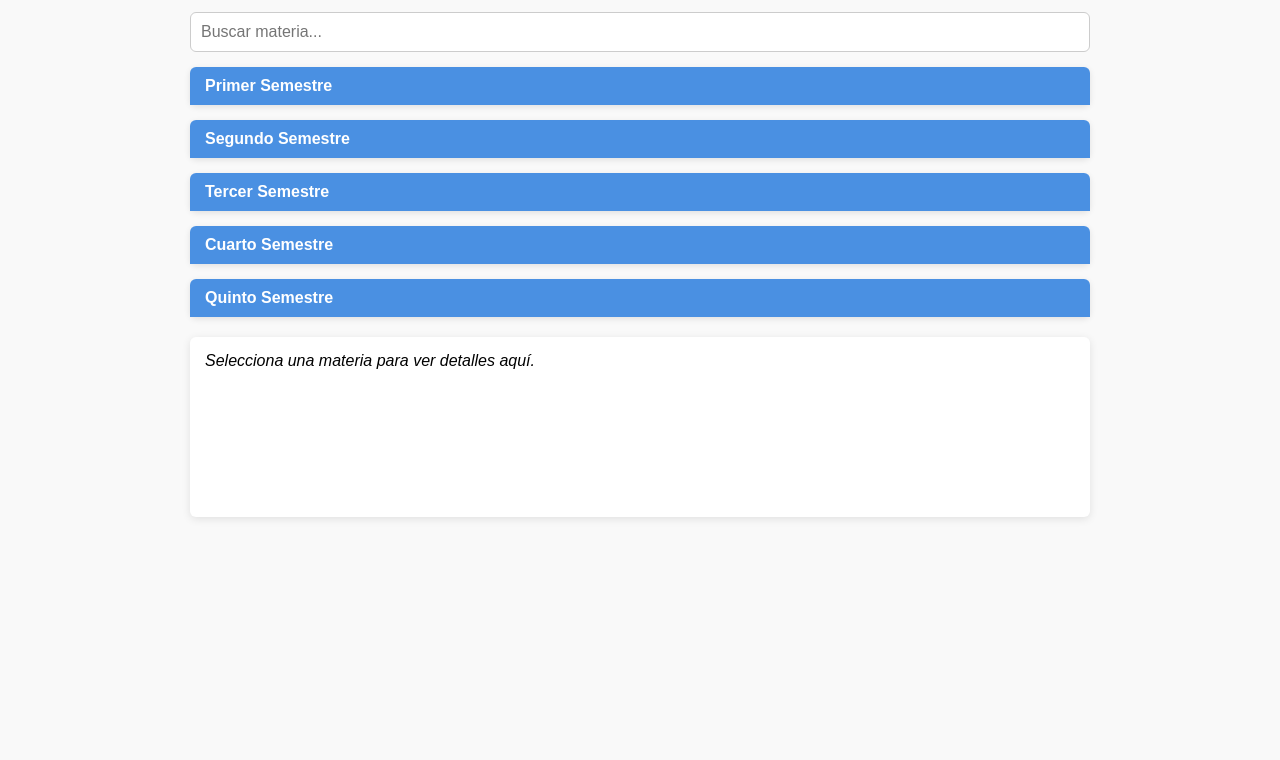
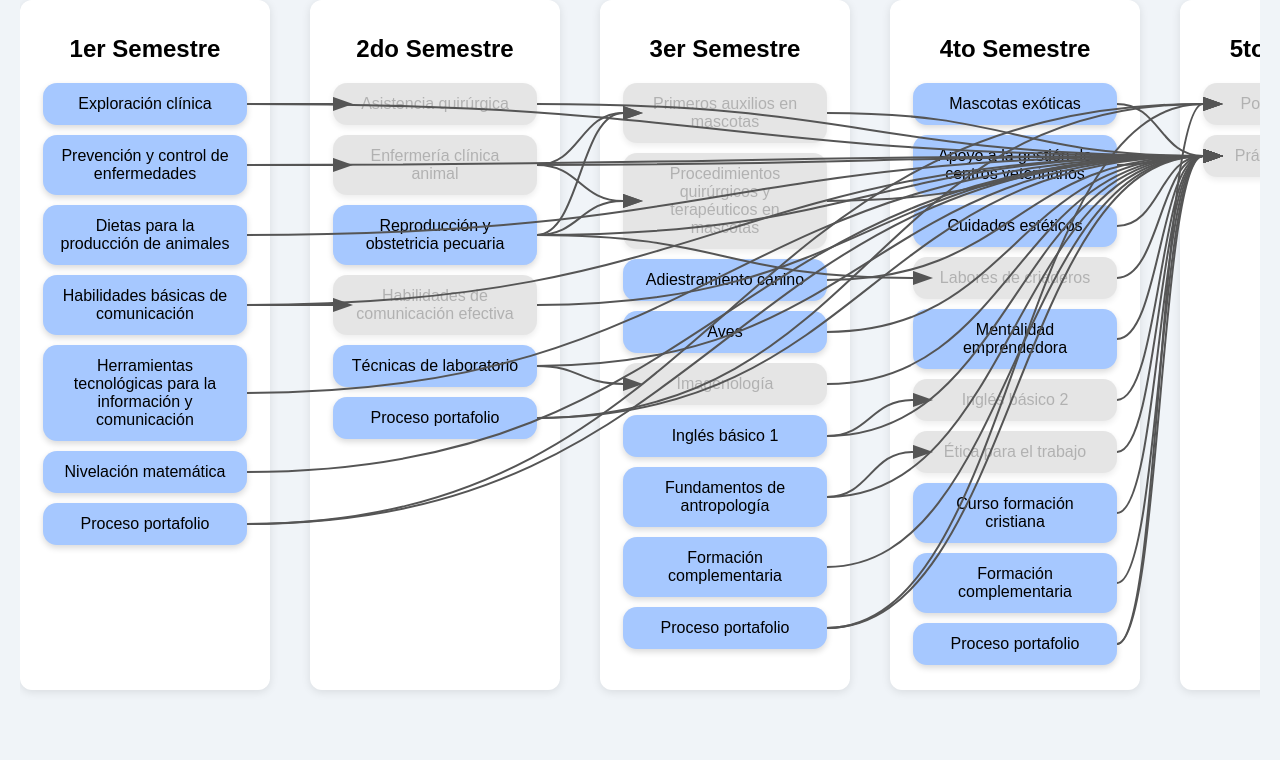
Before and after one commit to FelixTC-C/malla-interactiva-vet, a plain HTML site: page index.html in a window 1280 px wide. Shown: the part 88-848 px from the top of the page. Before the commit the page ends 800 px from the top, so only its background shows below. Drawn offline with Linux system fonts and the light colour scheme.

Commit message:
Update index.html

```diff
--- a/index.html
+++ b/index.html
@@ -2,225 +2,329 @@
 <html lang="es">
 <head>
 <meta charset="UTF-8" />
-  <title>Malla Interactiva Técnico Veterinario</title>
+<title>Malla Curricular Interactiva - Técnico Veterinario</title>
 <style>
-    body { font-family: Arial, sans-serif; max-width: 900px; margin: auto; padding: 20px; background: #f9f9f9; }
-    h1 { text-align: center; }
-    .semestre { margin-bottom: 15px; background: white; border-radius: 6px; box-shadow: 0 2px 6px rgba(0,0,0,0.1); }
-    .semestre-header {
-      padding: 10px 15px;
-      background: #4a90e2;
-      color: white;
-      cursor: pointer;
-      font-weight: bold;
-      user-select: none;
-      border-radius: 6px 6px 0 0;
+  body {
+    font-family: Arial, sans-serif;
+    background: #f0f4f8;
+    margin: 20px;
   }
-    .materias-list {
-      display: none;
-      padding: 10px 20px;
-      max-height: 300px;
-      overflow-y: auto;
+  h1 {
+    text-align: center;
+    margin-bottom: 30px;
+  }
+  #malla {
+    display: flex;
+    gap: 40px;
+    overflow-x: auto;
+    padding-bottom: 50px;
+  }
+  .semestre {
+    min-width: 220px;
+    background: white;
+    padding: 15px;
+    border-radius: 12px;
+    box-shadow: 0 2px 10px rgb(0 0 0 / 0.1);
+    position: relative;
+  }
+  .semestre h2 {
+    text-align: center;
+    margin-bottom: 20px;
   }
   .materia {
-      padding: 8px;
-      border-bottom: 1px solid #ddd;
+    background: #a6c8ff;
+    margin: 10px auto;
+    padding: 12px;
+    border-radius: 14px;
+    text-align: center;
     cursor: pointer;
+    user-select: none;
+    position: relative;
+    transition: background-color 0.3s, opacity 0.3s;
+    box-shadow: 0 3px 6px rgb(0 0 0 / 0.15);
   }
-    .materia:hover {
-      background-color: #e6f0ff;
+  .materia.aprobada {
+    background-color: #4caf50;
+    color: white;
   }
-    .materia.active {
-      background-color: #c2dafd;
-      font-weight: bold;
+  .materia.bloqueada {
+    background-color: #ccc;
+    color: #666;
+    cursor: not-allowed;
+    opacity: 0.5;
   }
-    #detalle {
-      margin-top: 20px;
-      background: white;
-      padding: 15px;
-      border-radius: 6px;
-      box-shadow: 0 2px 8px rgba(0,0,0,0.1);
-      min-height: 150px;
+  /* Ajusta tamaño para que todos iguales */
+  .materia {
+    width: 180px;
   }
-    #search {
-      width: 100%;
-      padding: 10px;
-      margin-bottom: 15px;
-      border-radius: 6px;
-      border: 1px solid #ccc;
-      font-size: 16px;
-      box-sizing: border-box;
+
+  svg {
+    position: absolute;
+    top: 0; left: 0;
+    pointer-events: none;
+    overflow: visible;
+    z-index: 0;
   }
 </style>
 </head>
 <body>
 
-  <h1>Malla Curricular - Técnico Veterinario</h1>
+<h1>Malla Curricular Técnico Veterinario</h1>
 
-  <input type="text" id="search" placeholder="Buscar materia..." />
-
+<div id="malla-container" style="position:relative;">
   <div id="malla"></div>
-
-  <div id="detalle">
-    <em>Selecciona una materia para ver detalles aquí.</em>
+  <svg id="svg-arrows"></svg>
 </div>
 
 <script>
+  // Datos actualizados con prerrequisitos (array para mejor manejo)
   const mallaData = [
     {
-        semestre: "Primer Semestre",
+      semestre: "1er Semestre",
       materias: [
-          { nombre: "Exploración clínica", prerrequisitos: "", descripcion: "Asignatura básica sin prerrequisitos.", certificados: [] },
-          { nombre: "Prevención y control de enfermedades", prerrequisitos: "", descripcion: "Prevención y control sanitario en animales.", certificados: [] },
-          { nombre: "Dietas para la producción de animales", prerrequisitos: "", descripcion: "Nutrición y dietas para animales de producción.", certificados: [] },
-          { nombre: "Habilidades básicas de comunicación", prerrequisitos: "", descripcion: "Comunicación efectiva en el entorno veterinario.", certificados: [] },
-          { nombre: "Herramientas tecnológicas para la información y comunicación", prerrequisitos: "", descripcion: "Uso de tecnologías para el manejo de información.", certificados: [] },
-          { nombre: "Nivelación matemática", prerrequisitos: "", descripcion: "Matemáticas básicas para veterinaria.", certificados: [] },
-          { nombre: "Proceso portafolio", prerrequisitos: "", descripcion: "Desarrollo del portafolio académico.", certificados: [] }
+        { id: "exploracion", nombre: "Exploración clínica", prerrequisitos: [] },
+        { id: "prevencion", nombre: "Prevención y control de enfermedades", prerrequisitos: [] },
+        { id: "dietas", nombre: "Dietas para la producción de animales", prerrequisitos: [] },
+        { id: "habilidades-basicas", nombre: "Habilidades básicas de comunicación", prerrequisitos: [] },
+        { id: "herramientas-tec", nombre: "Herramientas tecnológicas para la información y comunicación", prerrequisitos: [] },
+        { id: "nivelacion-mate", nombre: "Nivelación matemática", prerrequisitos: [] },
+        { id: "proceso-portafolio1", nombre: "Proceso portafolio", prerrequisitos: [] }
       ]
     },
     {
-        semestre: "Segundo Semestre",
+      semestre: "2do Semestre",
       materias: [
-          { nombre: "Asistencia quirúrgica", prerrequisitos: "Exploración clínica", descripcion: "Apoyo en procedimientos quirúrgicos.", certificados: [] },
-          { nombre: "Enfermería clínica animal", prerrequisitos: "Prevención y control de enfermedades", descripcion: "Cuidados clínicos para animales.", certificados: [] },
-          { nombre: "Reproducción y obstetricia pecuaria", prerrequisitos: "", descripcion: "Aspectos reproductivos y obstétricos en animales pecuarios.", certificados: [] },
-          { nombre: "Habilidades de comunicación efectiva", prerrequisitos: "Habilidades básicas de comunicación", descripcion: "Comunicación avanzada en el campo veterinario.", certificados: [] },
-          { nombre: "Técnicas de laboratorio", prerrequisitos: "", descripcion: "Procedimientos básicos de laboratorio.", certificados: [] },
-          { nombre: "Proceso portafolio", prerrequisitos: "", descripcion: "Desarrollo del portafolio académico.", certificados: [] }
+        { id: "asistencia-quirurgica", nombre: "Asistencia quirúrgica", prerrequisitos: ["exploracion"] },
+        { id: "enfermeria-clinica", nombre: "Enfermería clínica animal", prerrequisitos: ["prevencion"] },
+        { id: "reproduccion", nombre: "Reproducción y obstetricia pecuaria", prerrequisitos: [] },
+        { id: "habilidades-efectiva", nombre: "Habilidades de comunicación efectiva", prerrequisitos: ["habilidades-basicas"] },
+        { id: "tecnicas-lab", nombre: "Técnicas de laboratorio", prerrequisitos: [] },
+        { id: "proceso-portafolio2", nombre: "Proceso portafolio", prerrequisitos: [] }
       ]
     },
     {
-        semestre: "Tercer Semestre",
+      semestre: "3er Semestre",
       materias: [
-          { nombre: "Primeros auxilios en mascotas", prerrequisitos: "Enfermería clínica animal, Reproducción y obstetricia pecuaria", descripcion: "Atención inicial en emergencias veterinarias.", certificados: [] },
-          { nombre: "Procedimientos quirúrgicos y terapéuticos en mascotas", prerrequisitos: "Enfermería clínica animal, Reproducción y obstetricia pecuaria", descripcion: "Técnicas quirúrgicas y terapéuticas para mascotas.", certificados: [] },
-          { nombre: "Adiestramiento canino", prerrequisitos: "", descripcion: "Técnicas básicas de adiestramiento para perros.", certificados: [] },
-          { nombre: "Aves", prerrequisitos: "", descripcion: "Cuidados y manejo de aves.", certificados: [] },
-          { nombre: "Imagenología", prerrequisitos: "Técnicas de laboratorio", descripcion: "Uso de técnicas de imagen para diagnóstico.", certificados: [] },
-          { nombre: "Inglés básico 1", prerrequisitos: "", descripcion: "Inglés básico aplicado a la veterinaria.", certificados: [] },
-          { nombre: "Fundamentos de antropología", prerrequisitos: "", descripcion: "Bases antropológicas para el trabajo veterinario.", certificados: [] },
-          { nombre: "Formación complementaria", prerrequisitos: "", descripcion: "Cursos complementarios varios.", certificados: [] },
-          { nombre: "Proceso portafolio", prerrequisitos: "", descripcion: "Desarrollo del portafolio académico.", certificados: [] }
+        { id: "primeros-auxilios", nombre: "Primeros auxilios en mascotas", prerrequisitos: ["enfermeria-clinica","reproduccion"] },
+        { id: "proc-quirurgicos", nombre: "Procedimientos quirúrgicos y terapéuticos en mascotas", prerrequisitos: ["enfermeria-clinica","reproduccion"] },
+        { id: "adiestramiento-canino", nombre: "Adiestramiento canino", prerrequisitos: [] },
+        { id: "aves", nombre: "Aves", prerrequisitos: [] },
+        { id: "imagenologia", nombre: "Imagenología", prerrequisitos: ["tecnicas-lab"] },
+        { id: "ingles1", nombre: "Inglés básico 1", prerrequisitos: [] },
+        { id: "antropologia", nombre: "Fundamentos de antropología", prerrequisitos: [] },
+        { id: "formacion-complementaria3", nombre: "Formación complementaria", prerrequisitos: [] },
+        { id: "proceso-portafolio3", nombre: "Proceso portafolio", prerrequisitos: [] }
       ]
     },
     {
-        semestre: "Cuarto Semestre",
+      semestre: "4to Semestre",
       materias: [
-          { nombre: "Mascotas exóticas", prerrequisitos: "", descripcion: "Manejo de mascotas no convencionales.", certificados: [] },
-          { nombre: "Apoyo a la gestión de centros veterinarios", prerrequisitos: "", descripcion: "Administración y gestión en centros veterinarios.", certificados: [] },
-          { nombre: "Cuidados estéticos", prerrequisitos: "", descripcion: "Técnicas de estética para animales.", certificados: [] },
-          { nombre: "Labores de criaderos", prerrequisitos: "Reproducción y obstetricia pecuaria", descripcion: "Manejo y labores en criaderos.", certificados: [] },
-          { nombre: "Mentalidad emprendedora", prerrequisitos: "", descripcion: "Desarrollo de habilidades emprendedoras.", certificados: [] },
-          { nombre: "Inglés básico 2", prerrequisitos: "Inglés básico 1", descripcion: "Inglés intermedio aplicado.", certificados: [] },
-          { nombre: "Ética para el trabajo", prerrequisitos: "Fundamentos de antropología", descripcion: "Valores y ética profesional.", certificados: [] },
-          { nombre: "Curso formación cristiana", prerrequisitos: "", descripcion: "Formación religiosa y ética.", certificados: [] },
-          { nombre: "Formación complementaria", prerrequisitos: "", descripcion: "Cursos complementarios varios.", certificados: [] },
-          { nombre: "Proceso portafolio", prerrequisitos: "", descripcion: "Desarrollo del portafolio académico.", certificados: [] }
+        { id: "mascotas-exoticas", nombre: "Mascotas exóticas", prerrequisitos: [] },
+        { id: "gestion-centros", nombre: "Apoyo a la gestión de centros veterinarios", prerrequisitos: [] },
+        { id: "cuidados-esteticos", nombre: "Cuidados estéticos", prerrequisitos: [] },
+        { id: "labores-criaderos", nombre: "Labores de criaderos", prerrequisitos: ["reproduccion"] },
+        { id: "mentalidad-emprendedora", nombre: "Mentalidad emprendedora", prerrequisitos: [] },
+        { id: "ingles2", nombre: "Inglés básico 2", prerrequisitos: ["ingles1"] },
+        { id: "etica-trabajo", nombre: "Ética para el trabajo", prerrequisitos: ["antropologia"] },
+        { id: "formacion-cristiana", nombre: "Curso formación cristiana", prerrequisitos: [] },
+        { id: "formacion-complementaria4", nombre: "Formación complementaria", prerrequisitos: [] },
+        { id: "proceso-portafolio4", nombre: "Proceso portafolio", prerrequisitos: [] }
       ]
     },
     {
-        semestre: "Quinto Semestre",
+      semestre: "5to Semestre",
       materias: [
-          { nombre: "Portafolio de título", prerrequisitos: "Proceso portafolio de todos los semestres", descripcion: "Presentación del portafolio final para título.", certificados: [] },
-          { nombre: "Práctica profesional", prerrequisitos: "Todas las asignaturas de 1er a 4to semestre", descripcion: "Práctica en campo profesional veterinario.", certificados: [] }
+        { id: "portafolio-titulo", nombre: "Portafolio de título", prerrequisitos: ["proceso-portafolio1", "proceso-portafolio2", "proceso-portafolio3", "proceso-portafolio4"] },
+        { id: "practica-profesional", nombre: "Práctica profesional", prerrequisitos: [
+          "exploracion","prevencion","dietas","habilidades-basicas","herramientas-tec","nivelacion-mate","proceso-portafolio1",
+          "asistencia-quirurgica","enfermeria-clinica","reproduccion","habilidades-efectiva","tecnicas-lab","proceso-portafolio2",
+          "primeros-auxilios","proc-quirurgicos","adiestramiento-canino","aves","imagenologia","ingles1","antropologia","formacion-complementaria3","proceso-portafolio3",
+          "mascotas-exoticas","gestion-centros","cuidados-esteticos","labores-criaderos","mentalidad-emprendedora","ingles2","etica-trabajo","formacion-cristiana","formacion-complementaria4","proceso-portafolio4"
+        ] }
       ]
     }
   ];
 
+  // Estados de materias: aprobada, bloqueada o disponible
+  const estados = {}; // idMateria -> 'aprobada'|'bloqueada'|'disponible'
+
   const mallaDiv = document.getElementById('malla');
-    const detalleDiv = document.getElementById('detalle');
-    const searchInput = document.getElementById('search');
+  const svg = document.getElementById('svg-arrows');
+  const container = document.getElementById('malla-container');
 
-    function crearMalla(data) {
-      mallaDiv.innerHTML = '';
-      data.forEach((sem, i) => {
-        const semDiv = document.createElement('div');
-        semDiv.className = 'semestre';
-
-        const header = document.createElement('div');
-        header.className = 'semestre-header';
-        header.textContent = sem.semestre;
-        header.addEventListener('click', () => {
-          const list = semDiv.querySelector('.materias-list');
-          if (list.style.display === 'block') {
-            list.style.display = 'none';
+  // Inicializar estados (bloquear todas menos las sin prerrequisitos)
+  function inicializarEstados() {
+    mallaData.forEach(semestre => {
+      semestre.materias.forEach(materia => {
+        if (materia.prerrequisitos.length === 0) {
+          estados[materia.id] = 'disponible';
         } else {
-            list.style.display = 'block';
+          estados[materia.id] = 'bloqueada';
         }
       });
-        semDiv.appendChild(header);
+    });
+  }
 
-        const list = document.createElement('div');
-        list.className = 'materias-list';
+  // Crear elementos materia
+  function crearMalla() {
+    mallaDiv.innerHTML = "";
+    mallaData.forEach((semestre, i) => {
+      const semDiv = document.createElement("div");
+      semDiv.className = "semestre";
+      semDiv.id = `semestre-${i}`;
+      const title = document.createElement("h2");
+      title.textContent = semestre.semestre;
+      semDiv.appendChild(title);
 
-        sem.materias.forEach((mat) => {
-          const matDiv = document.createElement('div');
-          matDiv.className = 'materia';
-          matDiv.textContent = mat.nombre;
-          matDiv.addEventListener('click', () => {
-            // Quitar active de otras materias
-            document.querySelectorAll('.materia').forEach(m => m.classList.remove('active'));
-            matDiv.classList.add('active');
-
-            mostrarDetalle(mat);
-          });
-          list.appendChild(matDiv);
+      semestre.materias.forEach(materia => {
+        const matDiv = document.createElement("div");
+        matDiv.className = "materia";
+        matDiv.id = materia.id;
+        matDiv.textContent = materia.nombre;
+        matDiv.title = materia.nombre;
+        matDiv.addEventListener("click", () => clickMateria(materia));
+        semDiv.appendChild(matDiv);
       });
 
-        semDiv.appendChild(list);
       mallaDiv.appendChild(semDiv);
     });
   }
 
-    function mostrarDetalle(materia) {
-      detalleDiv.innerHTML = `
-        <h2>${materia.nombre}</h2>
-        <p><strong>Prerrequisitos:</strong> ${materia.prerrequisitos ? materia.prerrequisitos : "Ninguno"}</p>
-        <p><strong>Descripción:</strong> ${materia.descripcion}</p>
-        <p><strong>Certificados:</strong> ${materia.certificados.length > 0 ? materia.certificados.join(', ') : 'Ninguno'}</p>
-      `;
+  // Actualizar estados visuales de materias
+  function actualizarVisual() {
+    Object.keys(estados).forEach(id => {
+      const el = document.getElementById(id);
+      if (!el) return;
+      el.classList.remove("aprobada", "bloqueada", "disponible");
+
+      if (estados[id] === "aprobada") {
+        el.classList.add("aprobada");
+        el.style.pointerEvents = "auto";
+        el.style.opacity = "1";
+      } else if (estados[id] === "bloqueada") {
+        el.classList.add("bloqueada");
+        el.style.pointerEvents = "none";
+        el.style.opacity = "0.5";
+      } else {
+        el.classList.add("disponible");
+        el.style.pointerEvents = "auto";
+        el.style.opacity = "1";
+      }
+    });
   }
 
-    function filtrarMaterias() {
-      const filtro = searchInput.value.toLowerCase();
+  // Lógica para cuando se clickea materia
+  function clickMateria(materia) {
+    const id = materia.id;
+    if (estados[id] === "bloqueada") return; // ignorar si bloqueada
 
-      mallaData.forEach((sem) => {
-        sem.materias.forEach(mat => {
-          mat.visible = mat.nombre.toLowerCase().includes(filtro);
+    if (estados[id] === "aprobada") {
+      estados[id] = "disponible";
+    } else {
+      estados[id] = "aprobada";
+    }
+
+    actualizarDesbloqueo();
+    actualizarVisual();
+    dibujarFlechas();
+  }
+
+  // Verificar y actualizar desbloqueo según aprobadas
+  function actualizarDesbloqueo() {
+    mallaData.forEach(semestre => {
+      semestre.materias.forEach(materia => {
+        if (estados[materia.id] === "aprobada") return; // ya aprobada
+
+        // Verificar si todos los prerrequisitos están aprobados
+        const pre = materia.prerrequisitos;
+        if (pre.length === 0) {
+          estados[materia.id] = "disponible";
+        } else {
+          const todosAprobados = pre.every(pid => estados[pid] === "aprobada");
+          estados[materia.id] = todosAprobados ? "disponible" : "bloqueada";
+        }
       });
     });
-
-      // Actualizar la vista con solo materias visibles
-      mallaDiv.querySelectorAll('.semestre').forEach((semDiv, i) => {
-        const materiasDiv = semDiv.querySelector('.materias-list');
-        const materias = materiasDiv.querySelectorAll('.materia');
-        let anyVisible = false;
-
-        materias.forEach((matDiv, j) => {
-          const visible = mallaData[i].materias[j].visible;
-          matDiv.style.display = visible ? 'block' : 'none';
-          if (visible) anyVisible = true;
-        });
-
-        // Mostrar o esconder semestre según materias visibles
-        materiasDiv.style.display = anyVisible ? 'block' : 'none';
-        semDiv.querySelector('.semestre-header').style.display = anyVisible ? 'block' : 'none';
-      });
-
-      // Limpiar detalle si el seleccionado ya no es visible
-      const activo = document.querySelector('.materia.active');
-      if (activo && activo.style.display === 'none') {
-        detalleDiv.innerHTML = `<em>Selecciona una materia para ver detalles aquí.</em>`;
-      }
   }
 
-    // Inicializar la malla completa
-    crearMalla(mallaData);
+  // Dibujar flechas entre materias y sus prerrequisitos usando SVG
+  function dibujarFlechas() {
+    svg.innerHTML = "";
+    const svgNS = "http://www.w3.org/2000/svg";
 
-    // Buscar mientras escribes
-    searchInput.addEventListener('input', filtrarMaterias);
+    // Ajustar tamaño svg al contenedor
+    const rect = container.getBoundingClientRect();
+    svg.style.width = rect.width + "px";
+    svg.style.height = rect.height + "px";
 
+    // Definir marcador para flechas
+    let marker = document.createElementNS(svgNS, "marker");
+    marker.setAttribute("id", "arrowhead");
+    marker.setAttribute("markerWidth", "10");
+    marker.setAttribute("markerHeight", "7");
+    marker.setAttribute("refX", "0");
+    marker.setAttribute("refY", "3.5");
+    marker.setAttribute("orient", "auto");
+    marker.setAttribute("markerUnits", "strokeWidth");
+
+    let path = document.createElementNS(svgNS, "path");
+    path.setAttribute("d", "M0,0 L0,7 L10,3.5 z");
+    path.setAttribute("fill", "#555");
+    marker.appendChild(path);
+
+    let defs = document.createElementNS(svgNS, "defs");
+    defs.appendChild(marker);
+    svg.appendChild(defs);
+
+    mallaData.forEach(semestre => {
+      semestre.materias.forEach(materia => {
+        const elemDestino = document.getElementById(materia.id);
+        if (!elemDestino) return;
+
+        materia.prerrequisitos.forEach(preId => {
+          const elemOrigen = document.getElementById(preId);
+          if (!elemOrigen) return;
+
+          // Obtener posición central de cada materia (relativo al contenedor)
+          const origenRect = elemOrigen.getBoundingClientRect();
+          const destinoRect = elemDestino.getBoundingClientRect();
+          const containerRect = container.getBoundingClientRect();
+
+          const startX = origenRect.right - containerRect.left;
+          const startY = origenRect.top + origenRect.height/2 - containerRect.top;
+
+          const endX = destinoRect.left - containerRect.left;
+          const endY = destinoRect.top + destinoRect.height/2 - containerRect.top;
+
+          // Crear línea curva (bezier)
+          const path = document.createElementNS(svgNS, "path");
+          path.setAttribute("stroke", "#555");
+          path.setAttribute("stroke-width", "2");
+          path.setAttribute("fill", "none");
+          path.setAttribute("marker-end", "url(#arrowhead)");
+
+          // Curva simple horizontal
+          const dx = (endX - startX)/2;
+          const d = `M${startX},${startY} C${startX+dx},${startY} ${endX - dx},${endY} ${endX},${endY}`;
+          path.setAttribute("d", d);
+
+          svg.appendChild(path);
+        });
+      });
+    });
+  }
+
+  // Inicializar todo
+  function init() {
+    inicializarEstados();
+    crearMalla();
+    actualizarVisual();
+    dibujarFlechas();
+    window.addEventListener("resize", dibujarFlechas);
+  }
+
+  init();
 </script>
+
 </body>
 </html>
```
Lines whose indentation alone changed are shown as unchanged.
